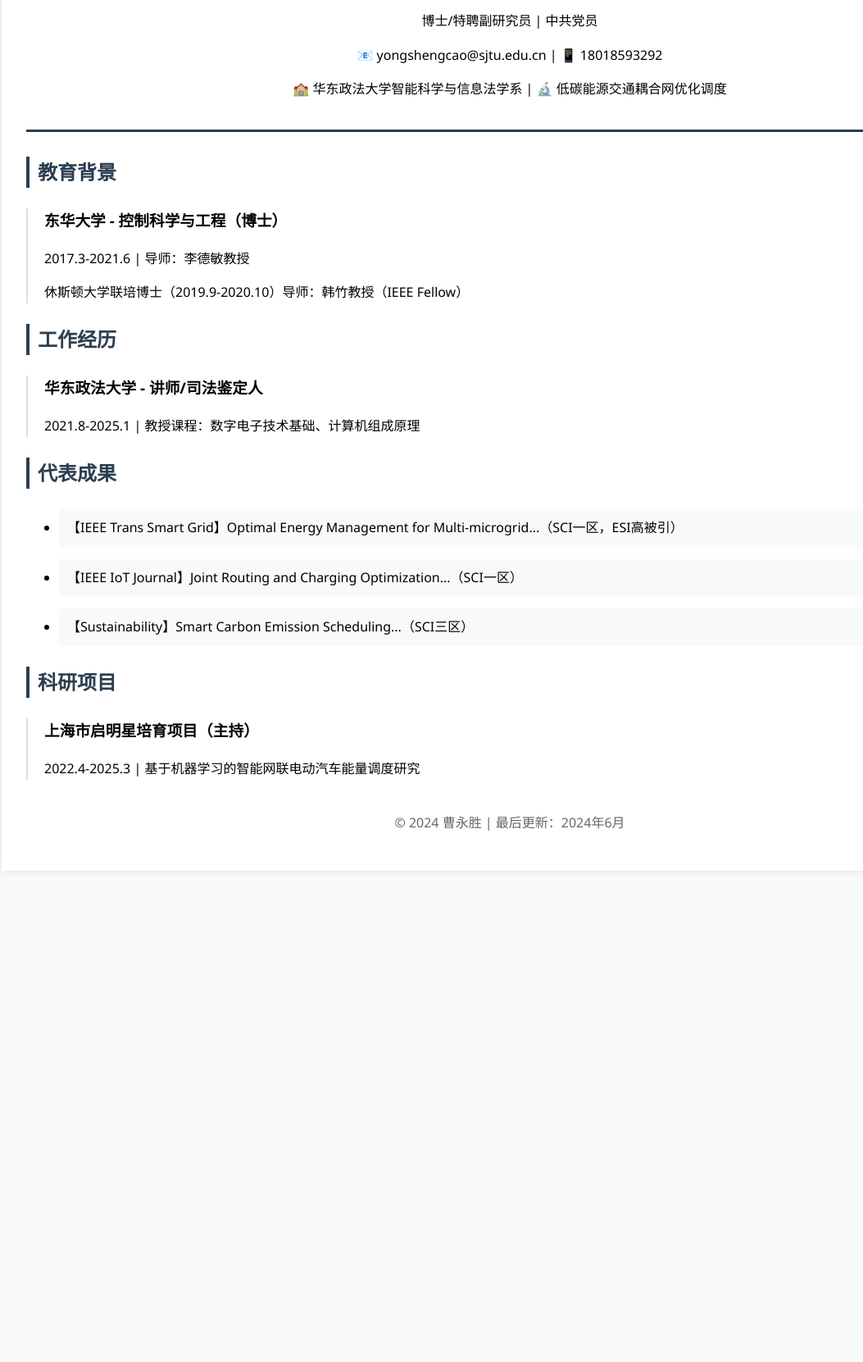
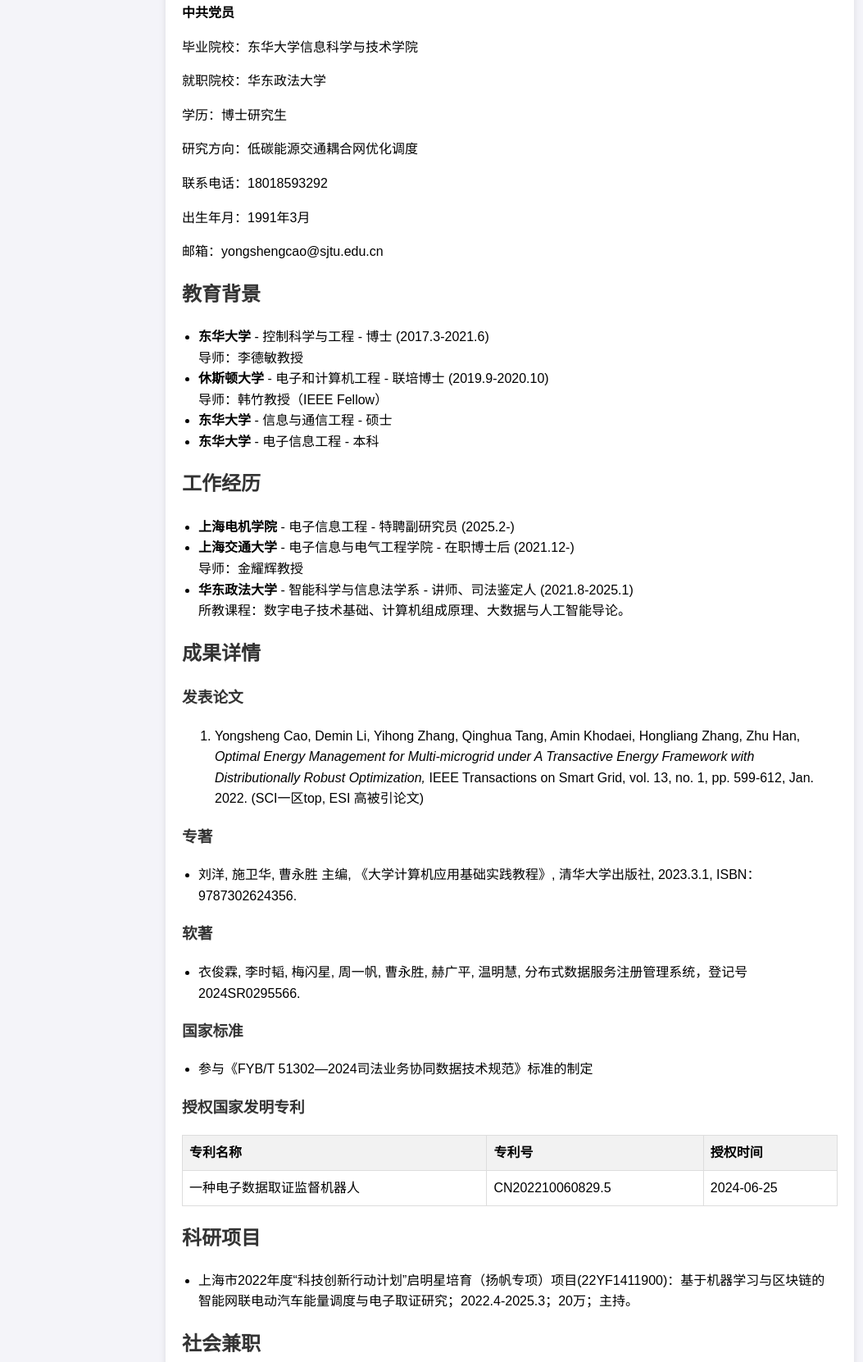
Before and after one commit to CaoYongshengcys/CaoYongshengcys.github.io, a plain HTML site: page index.html in a window 1280 px wide. Shown: the part 131-1792 px from the top of the page at 82% size, without its empty margins (18-1071 px from the left). Before the commit the page ends 1213 px from the top, so only its background shows below. Drawn offline with Linux system fonts and the light colour scheme.

Commit message:
Update index.html

```diff
--- a/index.html
+++ b/index.html
@@ -3,101 +3,176 @@
 <head>
     <meta charset="UTF-8">
     <meta name="viewport" content="width=device-width, initial-scale=1.0">
-    <title>曹永胜 - 个人简历</title>
+    <title>曹永胜的个人简历</title>
     <style>
-        :root {
-            --primary-color: #2c3e50;
-            --secondary-color: #34495e;
-        }
         body {
-            font-family: 'Segoe UI', Arial, sans-serif;
+            font-family: Arial, sans-serif;
             line-height: 1.6;
-            margin: 0;
-            padding: 20px;
-            background: #f8f9fa;
+            margin: 20px;
+            background-color: #f4f4f9;
         }
         .container {
-            max-width: 1200px;
-            margin: 0 auto;
-            background: white;
-            padding: 30px;
-            box-shadow: 0 0 10px rgba(0,0,0,0.1);
+            max-width: 800px;
+            margin: auto;
+            background: #fff;
+            padding: 20px;
+            border-radius: 8px;
+            box-shadow: 0 4px 8px rgba(0, 0, 0, 0.1);
         }
-        .header {
-            text-align: center;
-            border-bottom: 3px solid var(--primary-color);
-            padding-bottom: 20px;
-            margin-bottom: 30px;
+        h1, h2, h3 {
+            color: #333;
         }
-        .section-title {
-            color: var(--primary-color);
-            border-left: 4px solid var(--primary-color);
-            padding-left: 10px;
-            margin: 25px 0;
+        ul {
+            list-style-type: disc;
+            padding-left: 20px;
         }
-        .timeline-item {
-            margin: 20px 0;
-            padding-left: 20px;
-            border-left: 2px solid #ddd;
+        table {
+            width: 100%;
+            border-collapse: collapse;
+            margin-top: 10px;
         }
-        .publication-list li {
-            margin-bottom: 15px;
-            padding: 10px;
-            background: #f8f9fa;
-            border-radius: 4px;
+        table, th, td {
+            border: 1px solid #ddd;
+            padding: 8px;
+            text-align: left;
         }
-        @media (max-width: 768px) {
-            .container {
-                padding: 15px;
-            }
+        th {
+            background-color: #f2f2f2;
         }
     </style>
 </head>
 <body>
     <div class="container">
-        <div class="header">
-            <h1>曹永胜</h1>
-            <p>博士/特聘副研究员 | 中共党员</p>
-            <div class="contact-info">
-                <p>📧 yongshengcao@sjtu.edu.cn | 📱 18018593292</p>
-                <p>🏫 华东政法大学智能科学与信息法学系 | 🔬 低碳能源交通耦合网优化调度</p>
-            </div>
-        </div>
+        <!-- 个人信息 -->
+        <h1>曹永胜</h1>
+        <p><strong>中共党员</strong></p>
+        <p>毕业院校：东华大学信息科学与技术学院</p>
+        <p>就职院校：华东政法大学</p>
+        <p>学历：博士研究生</p>
+        <p>研究方向：低碳能源交通耦合网优化调度</p>
+        <p>联系电话：18018593292</p>
+        <p>出生年月：1991年3月</p>
+        <p>邮箱：yongshengcao@sjtu.edu.cn</p>
 
         <!-- 教育背景 -->
-        <h2 class="section-title">教育背景</h2>
-        <div class="timeline-item">
-            <h3>东华大学 - 控制科学与工程（博士）</h3>
-            <p>2017.3-2021.6 | 导师：李德敏教授</p>
-            <p>休斯顿大学联培博士（2019.9-2020.10）导师：韩竹教授（IEEE Fellow）</p>
-        </div>
+        <h2>教育背景</h2>
+        <ul>
+            <li>
+                <strong>东华大学</strong> - 控制科学与工程 - 博士 (2017.3-2021.6)<br>
+                导师：李德敏教授
+            </li>
+            <li>
+                <strong>休斯顿大学</strong> - 电子和计算机工程 - 联培博士 (2019.9-2020.10)<br>
+                导师：韩竹教授（IEEE Fellow）
+            </li>
+            <li>
+                <strong>东华大学</strong> - 信息与通信工程 - 硕士
+            </li>
+            <li>
+                <strong>东华大学</strong> - 电子信息工程 - 本科
+            </li>
+        </ul>
 
         <!-- 工作经历 -->
-        <h2 class="section-title">工作经历</h2>
-        <div class="timeline-item">
-            <h3>华东政法大学 - 讲师/司法鉴定人</h3>
-            <p>2021.8-2025.1 | 教授课程：数字电子技术基础、计算机组成原理</p>
-        </div>
-
-        <!-- 代表论文 -->
-        <h2 class="section-title">代表成果</h2>
-        <ul class="publication-list">
-            <li>【IEEE Trans Smart Grid】Optimal Energy Management for Multi-microgrid...（SCI一区，ESI高被引）</li>
-            <li>【IEEE IoT Journal】Joint Routing and Charging Optimization...（SCI一区）</li>
-            <li>【Sustainability】Smart Carbon Emission Scheduling...（SCI三区）</li>
+        <h2>工作经历</h2>
+        <ul>
+            <li>
+                <strong>上海电机学院</strong> - 电子信息工程 - 特聘副研究员 (2025.2-)
+            </li>
+            <li>
+                <strong>上海交通大学</strong> - 电子信息与电气工程学院 - 在职博士后 (2021.12-)<br>
+                导师：金耀辉教授
+            </li>
+            <li>
+                <strong>华东政法大学</strong> - 智能科学与信息法学系 - 讲师、司法鉴定人 (2021.8-2025.1)<br>
+                所教课程：数字电子技术基础、计算机组成原理、大数据与人工智能导论。
+            </li>
         </ul>
 
+        <!-- 成果详情 -->
+        <h2>成果详情</h2>
+
+        <!-- 发表论文 -->
+        <h3>发表论文</h3>
+        <ol>
+            <li>
+                Yongsheng Cao, Demin Li, Yihong Zhang, Qinghua Tang, Amin Khodaei, Hongliang Zhang, Zhu Han,
+                <em>Optimal Energy Management for Multi-microgrid under A Transactive Energy Framework with Distributionally Robust Optimization,</em>
+                IEEE Transactions on Smart Grid, vol. 13, no. 1, pp. 599-612, Jan. 2022. (SCI一区top, ESI 高被引论文)
+            </li>
+            <!-- 其他论文省略，格式类似 -->
+        </ol>
+
+        <!-- 专著 -->
+        <h3>专著</h3>
+        <ul>
+            <li>
+                刘洋, 施卫华, 曹永胜 主编, 《大学计算机应用基础实践教程》, 清华大学出版社, 2023.3.1, ISBN：9787302624356.
+            </li>
+            <!-- 其他专著省略，格式类似 -->
+        </ul>
+
+        <!-- 软著 -->
+        <h3>软著</h3>
+        <ul>
+            <li>
+                衣俊霖, 李时韬, 梅闪星, 周一帆, 曹永胜, 赫广平, 温明慧, 分布式数据服务注册管理系统，登记号2024SR0295566.
+            </li>
+            <!-- 其他软著省略，格式类似 -->
+        </ul>
+
+        <!-- 国家标准 -->
+        <h3>国家标准</h3>
+        <ul>
+            <li>
+                参与《FYB/T 51302—2024司法业务协同数据技术规范》标准的制定
+            </li>
+        </ul>
+
+        <!-- 授权国家发明专利 -->
+        <h3>授权国家发明专利</h3>
+        <table>
+            <thead>
+                <tr>
+                    <th>专利名称</th>
+                    <th>专利号</th>
+                    <th>授权时间</th>
+                </tr>
+            </thead>
+            <tbody>
+                <tr>
+                    <td>一种电子数据取证监督机器人</td>
+                    <td>CN202210060829.5</td>
+                    <td>2024-06-25</td>
+                </tr>
+                <!-- 其他专利省略，格式类似 -->
+            </tbody>
+        </table>
+
         <!-- 科研项目 -->
-        <h2 class="section-title">科研项目</h2>
-        <div class="timeline-item">
-            <h3>上海市启明星培育项目（主持）</h3>
-            <p>2022.4-2025.3 | 基于机器学习的智能网联电动汽车能量调度研究</p>
-        </div>
+        <h2>科研项目</h2>
+        <ul>
+            <li>
+                上海市2022年度“科技创新行动计划”启明星培育（扬帆专项）项目(22YF1411900)：基于机器学习与区块链的智能网联电动汽车能量调度与电子取证研究；2022.4-2025.3；20万；主持。
+            </li>
+            <!-- 其他科研项目省略，格式类似 -->
+        </ul>
 
-        <!-- 页脚 -->
-        <footer style="margin-top: 40px; text-align: center; color: #666;">
-            <p>© 2024 曹永胜 | 最后更新：2024年6月</p>
-        </footer>
+        <!-- 社会兼职 -->
+        <h2>社会兼职</h2>
+        <ul>
+            <li>IEEE Transaction on Smart Grid, IEEE Transactions on Industrial Informatics, IEEE Internet of Things Journal 等期刊审稿人</li>
+            <li>全国大学生信息安全竞赛专家</li>
+            <li>华东政法大学刑事法学院AI创新虚拟实验室负责人</li>
+        </ul>
+
+        <!-- 奖项荣誉 -->
+        <h2>奖项荣誉</h2>
+        <ul>
+            <li>2024年蓝桥杯全国软件和信息技术专业人才大赛上海赛区C/C++程序设计大学B组优秀指导老师</li>
+            <li>2023年TI杯全国大学生电子设计竞赛上海赛区优秀指导老师奖</li>
+            <!-- 其他奖项省略，格式类似 -->
+        </ul>
     </div>
 </body>
 </html>
```
